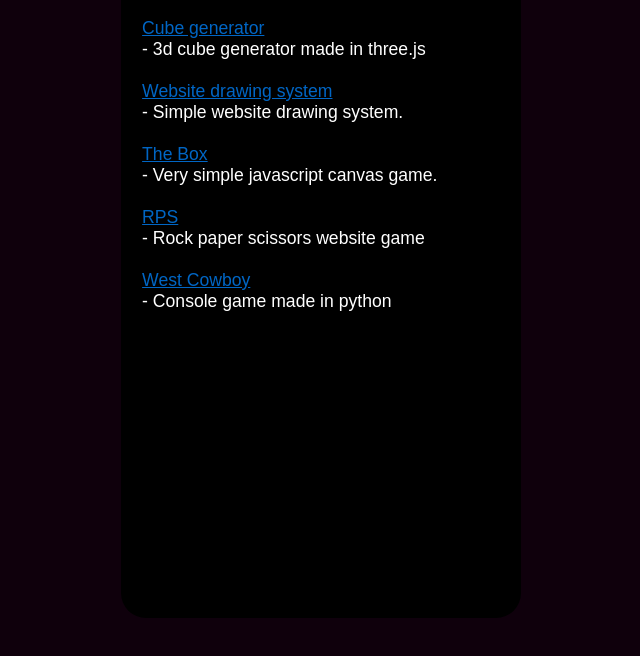
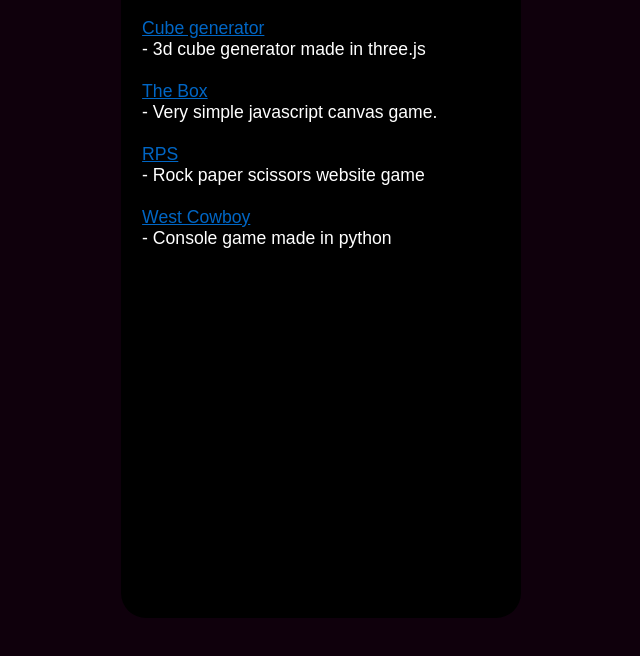
Before and after one commit to beaverbeg/codes, a plain HTML site: page index.html in a window 1280 px wide. Shown: the part 150-806 px from the top of the page, without its empty margins (319-959 px from the left). Drawn offline with Linux system fonts and the light colour scheme; a script that the page names is missing.

Commit message:
Update index.html

```diff
--- a/index.html
+++ b/index.html
@@ -18,9 +18,6 @@
 
                 <a href="https://beaverbeg.cf/cube" target="_blank" class="p-link">Cube generator</a>
                 <p class="p-desc">- 3d cube generator made in three.js </p> <br>
-
-                <a href="https://github.com/beaverbeg/website-drawing-program" target="_blank" class="p-link">Website drawing system</a>
-                <p class="p-desc">- Simple website drawing system.</p> <br>
 
                 <a href="https://tb.beaverbeg.repl.co" target="_blank" class="p-link">The Box</a>
                 <p class="p-desc">- Very simple javascript canvas game.</p> <br>
```
